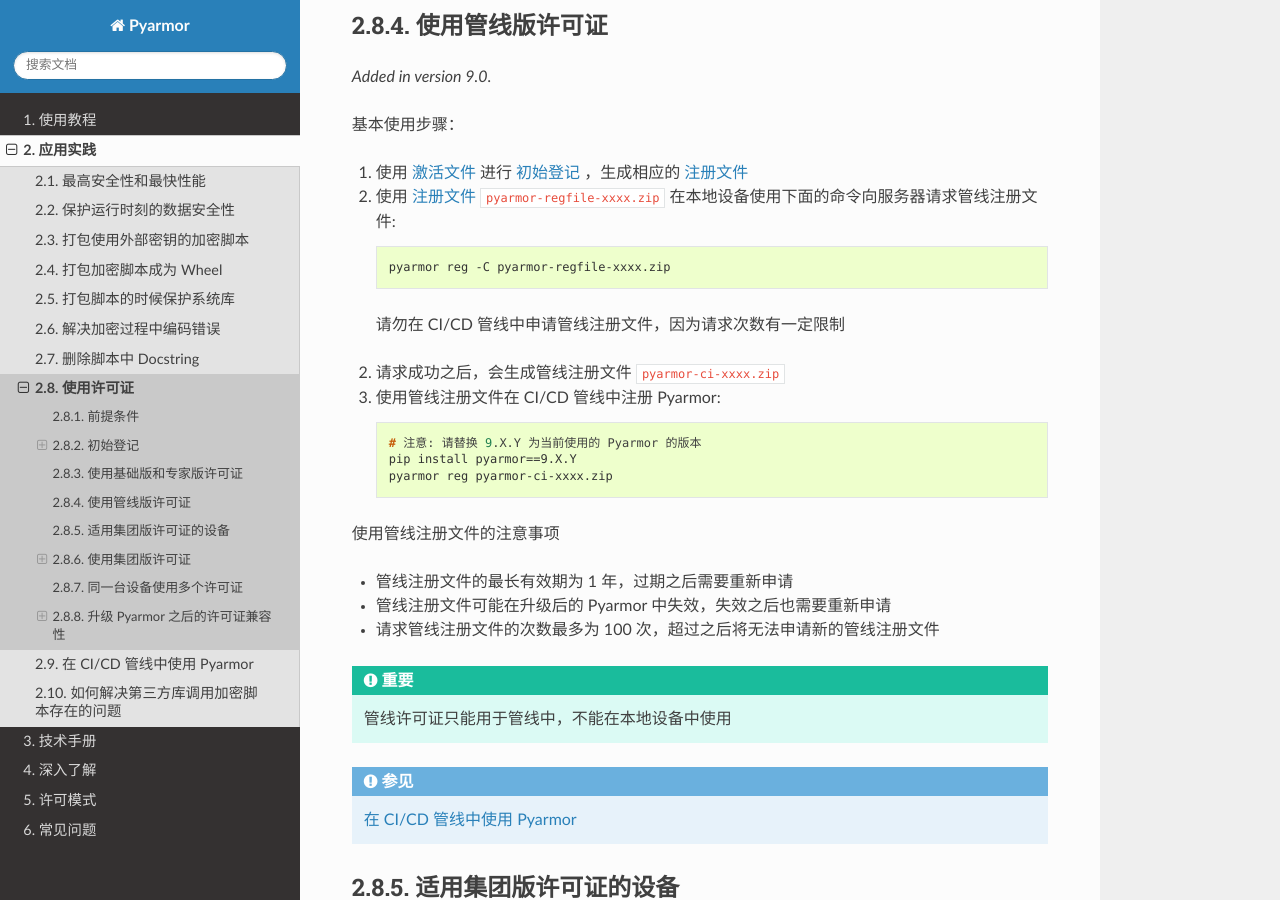
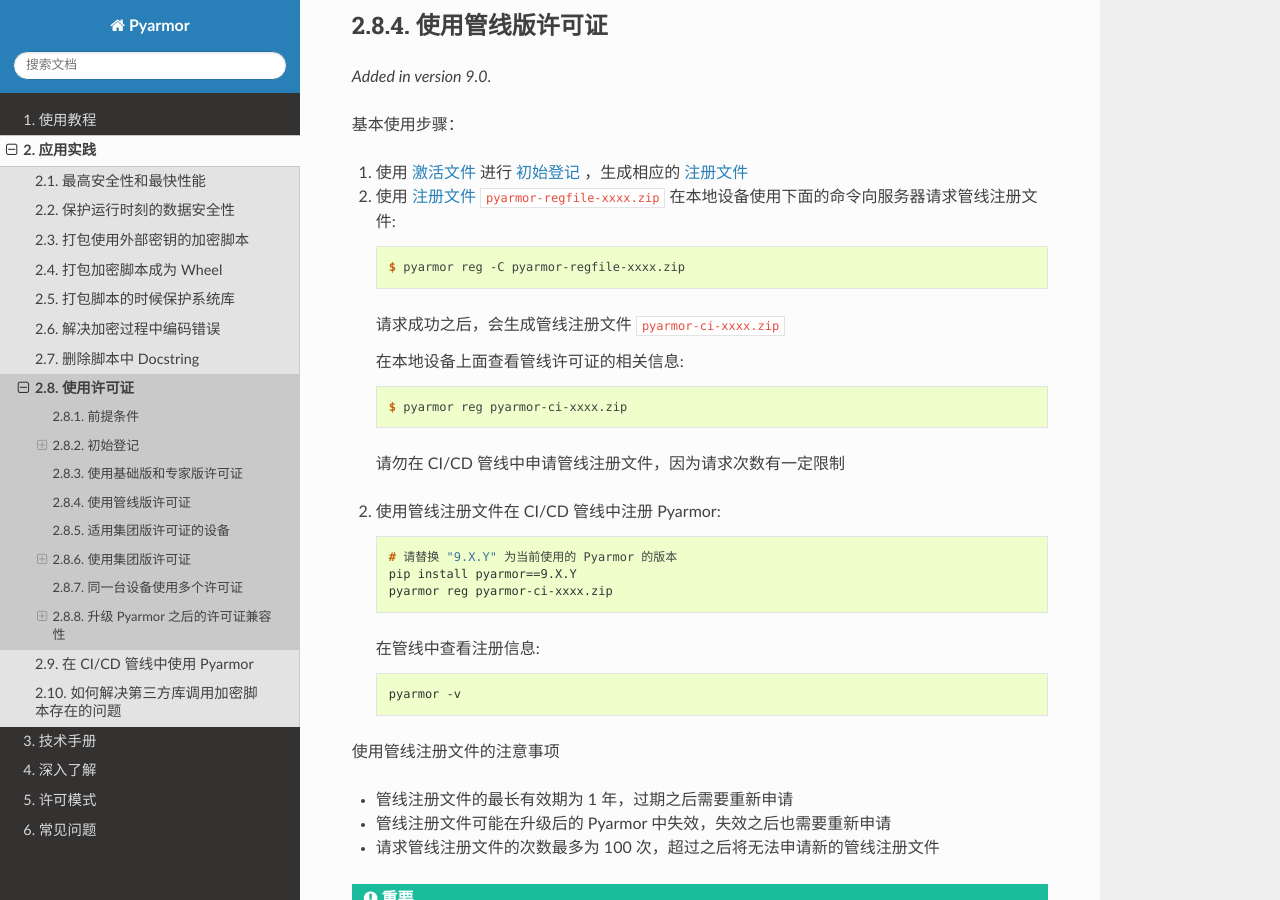
Before and after one commit to dashingsoft/pyarmor-docs-zh, a Sphinx documentation site: the page built from docs/how-to/register.rst, in a window 1280 px wide and 900 px high, scrolled down 2407 px. Built offline with Sphinx 7.4.7 and the Read the Docs theme 3.1.0, drawn with Linux system fonts in a browser that asks for light colours.

Commit message:
Refine doc

```diff
--- a/docs/how-to/register.rst
+++ b/docs/how-to/register.rst
@@ -79,6 +79,8 @@
 
 .. seealso:: :doc:`ci`
 
+.. _using ci license:
+
 使用管线版许可证
 ================
 
@@ -89,17 +91,25 @@
 1. 使用 :term:`激活文件` 进行 :ref:`initial registration` ，生成相应的 :term:`注册文件`
 2. 使用 :term:`注册文件` ``pyarmor-regfile-xxxx.zip`` 在本地设备使用下面的命令向服务器请求管线注册文件::
 
-     pyarmor reg -C pyarmor-regfile-xxxx.zip
+       $ pyarmor reg -C pyarmor-regfile-xxxx.zip
+
+   请求成功之后，会生成管线注册文件 ``pyarmor-ci-xxxx.zip``
+
+   在本地设备上面查看管线许可证的相关信息::
+
+       $ pyarmor reg pyarmor-ci-xxxx.zip
 
    请勿在 CI/CD 管线中申请管线注册文件，因为请求次数有一定限制
 
-2. 请求成功之后，会生成管线注册文件 ``pyarmor-ci-xxxx.zip``
+2. 使用管线注册文件在 CI/CD 管线中注册 Pyarmor::
 
-3. 使用管线注册文件在 CI/CD 管线中注册 Pyarmor::
+       # 请替换 "9.X.Y" 为当前使用的 Pyarmor 的版本
+       pip install pyarmor==9.X.Y
+       pyarmor reg pyarmor-ci-xxxx.zip
 
-     # 注意: 请替换 9.X.Y 为当前使用的 Pyarmor 的版本
-     pip install pyarmor==9.X.Y
-     pyarmor reg pyarmor-ci-xxxx.zip
+   在管线中查看注册信息::
+
+       pyarmor -v
 
 使用管线注册文件的注意事项
 
```
Also changed, not shown: docs/how-to/ci.rst (+7 -2 lines).
